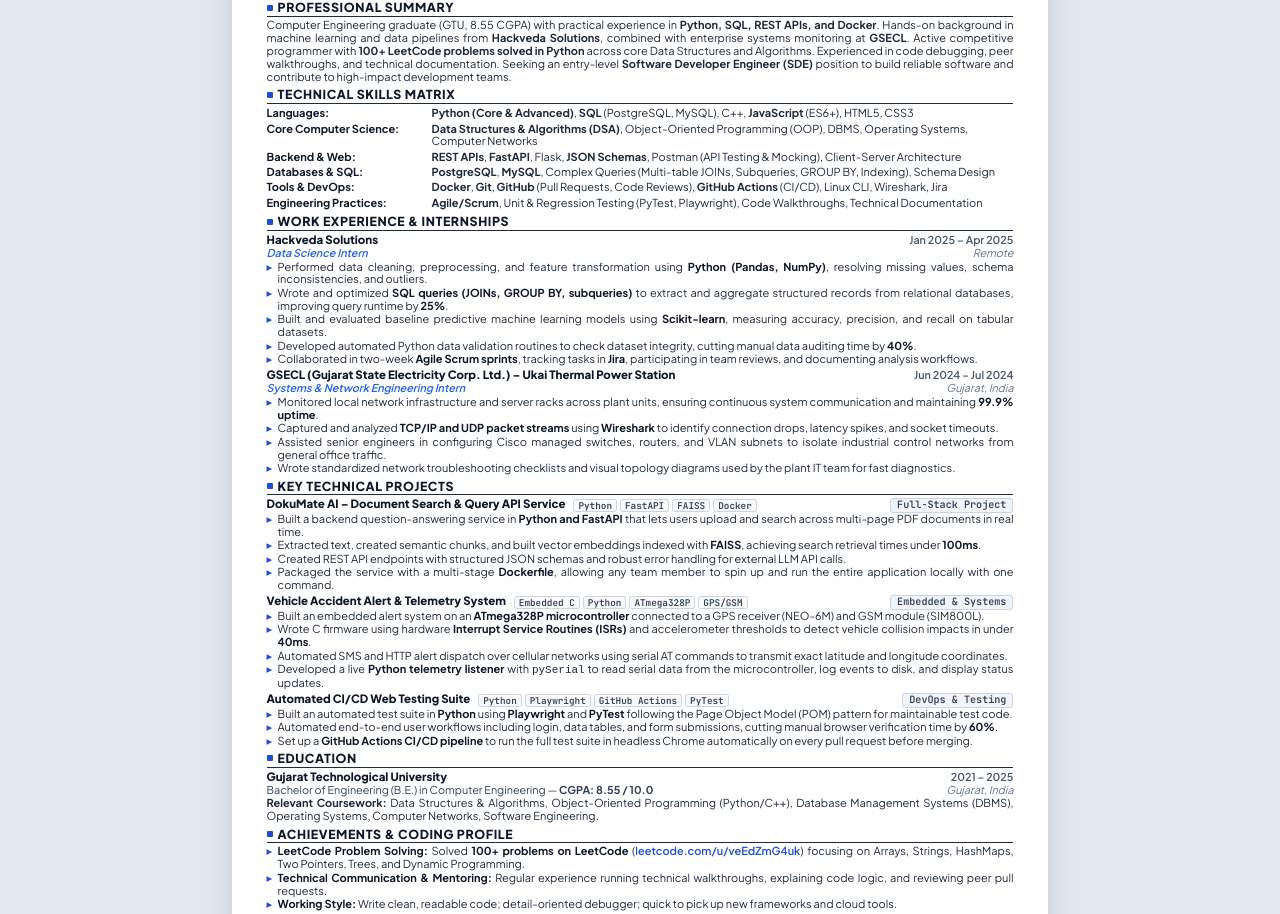
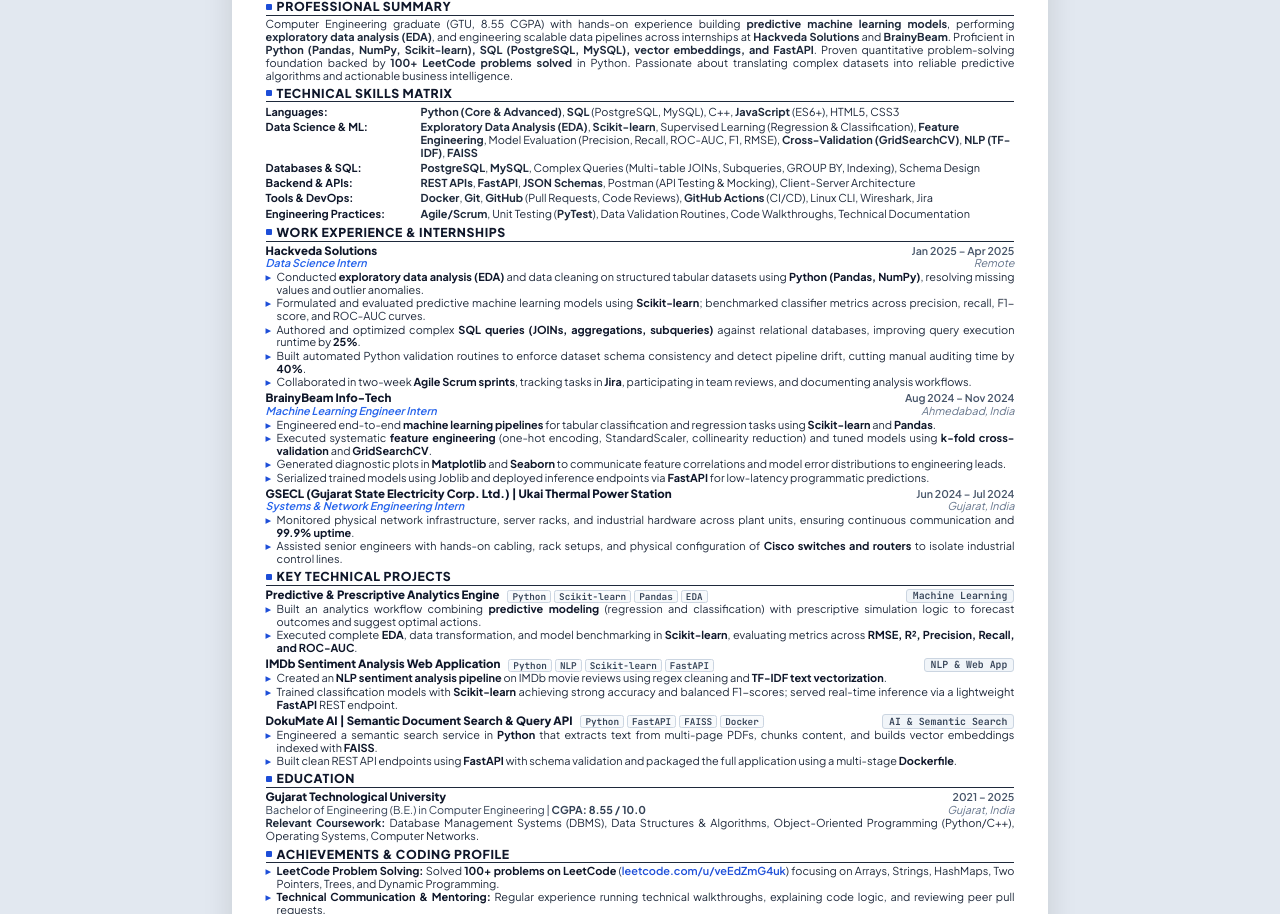
Before and after one commit to dk-ml-dev/milestones, a plain HTML site: page index.html in a window 1280 px wide. Shown: the part 176-1090 px from the top of the page. Drawn offline with Linux system fonts and the light colour scheme; a script that the page names is missing.

Commit message:
Revise resume for AI/ML focus and style adjustments
Updated resume to reflect a shift in focus from Software Developer Engineer to AI/ML Engineer. Adjusted various font sizes and improved content clarity throughout the document.

```diff
--- a/index.html
+++ b/index.html
@@ -3,7 +3,7 @@
 <head>
   <meta charset="UTF-8">
   <meta name="viewport" content="width=device-width, initial-scale=1.0">
-  <title>Deepu Kushwaha - Resume (Software Developer Engineer)</title>
+  <title>Deepu Kushwaha - Resume (AI/ML)</title>
   <link rel="preconnect" href="https://fonts.googleapis.com">
   <link rel="preconnect" href="https://fonts.gstatic.com" crossorigin>
   <link href="https://fonts.googleapis.com/css2?family=Plus+Jakarta+Sans:wght@400;500;600;700;800&family=JetBrains+Mono:wght@500;600&display=swap" rel="stylesheet">
@@ -36,7 +36,7 @@
       color: var(--text-main);
       background-color: #e2e8f0;
       line-height: 1.18;
-      font-size: 8.45pt;
+      font-size: 8.4pt;
       -webkit-font-smoothing: antialiased;
     }
     /* Sticky Print Navigation Bar */
@@ -91,14 +91,14 @@
       max-width: 8.5in;
       margin: 14px auto;
       background: white;
-      padding: 0.25in 0.36in;
+      padding: 0.24in 0.35in;
       box-shadow: 0 8px 30px rgba(0,0,0,0.12);
       border-radius: 6px;
     }
     @media print {
       body {
         background: white;
-        font-size: 8.3pt;
+        font-size: 8.2pt;
       }
       .no-print-bar {
         display: none !important;
@@ -186,7 +186,7 @@
     }
     /* Section Headings */
     .section-title {
-      font-size: 9.3pt;
+      font-size: 9.2pt;
       font-weight: 800;
       text-transform: uppercase;
       letter-spacing: 0.6px;
@@ -208,7 +208,7 @@
       display: inline-block;
     }
     .summary-text {
-      font-size: 8.25pt;
+      font-size: 8.2pt;
       text-align: justify;
       color: var(--text-main);
       line-height: 1.18;
@@ -217,7 +217,7 @@
     .skills-table {
       display: table;
       width: 100%;
-      font-size: 8.25pt;
+      font-size: 8.2pt;
       margin-bottom: 1px;
     }
     .skill-row {
@@ -227,7 +227,7 @@
       display: table-cell;
       font-weight: 700;
       color: var(--primary);
-      width: 165px;
+      width: 155px;
       padding: 1.2px 6px 1.2px 0;
       vertical-align: top;
       white-space: nowrap;
@@ -251,8 +251,16 @@
       font-weight: 750;
       color: var(--primary);
     }
+    .entry-title a {
+      color: var(--primary);
+      text-decoration: none;
+    }
+    .entry-title a:hover {
+      color: var(--accent);
+      text-decoration: underline;
+    }
     .entry-badge {
-      font-size: 7.6pt;
+      font-size: 7.4pt;
       font-weight: 700;
       background: #f1f5f9;
       color: #334155;
@@ -262,7 +270,7 @@
       font-family: 'JetBrains Mono', monospace;
     }
     .entry-date {
-      font-size: 8.1pt;
+      font-size: 8pt;
       font-weight: 600;
       color: #475569;
     }
@@ -308,7 +316,7 @@
       margin-bottom: 1.8px;
     }
     ul.bullet-list li {
-      font-size: 8.25pt;
+      font-size: 8.2pt;
       color: var(--text-main);
       margin-bottom: 0.7px;
       line-height: 1.17;
@@ -334,10 +342,10 @@
 
   <!-- Sticky Visual Control Bar -->
   <div class="no-print-bar">
-    <span class="badge-live">★ Software Developer Engineer (SDE) ★</span>
+
     <button onclick="window.print()">
       <svg width="14" height="14" viewBox="0 0 24 24" fill="none" stroke="currentColor" stroke-width="2" stroke-linecap="round" stroke-linejoin="round"><path d="M6 9V2h12v7M6 18H4a2 2 0 0 1-2-2v-5a2 2 0 0 1 2-2h16a2 2 0 0 1 2 2v5a2 2 0 0 1-2 2h-2"/><path d="M6 14h12v8H6z"/></svg>
-      Print / Save as PDF
+      Download-Resume
     </button>
   </div>
 
@@ -345,7 +353,7 @@
     <!-- Header -->
     <header class="header">
       <h1 class="candidate-name">DEEPU KUSHWAHA</h1>
-      <div class="candidate-title">Software Developer Engineer</div>
+      <div class="candidate-title">AI/ML Engineer</div>
       <div class="contact-info">
         <a class="contact-item" href="tel:+919898066408" title="Call Deepu">
           <svg class="contact-icon" viewBox="0 0 24 24"><path d="M6.62 10.79a15.05 15.05 0 006.59 6.59l2.2-2.2a1 1 0 011.02-.24 11.72 11.72 0 003.68.59 1 1 0 011 1V20a1 1 0 01-1 1A17 17 0 013 4a1 1 0 011-1h3.5a1 1 0 011 1 11.72 11.72 0 00.59 3.68 1 1 0 01-.24 1.02l-2.23 2.09z"/></svg>
@@ -377,7 +385,7 @@
     <!-- Professional Summary -->
     <div class="section-title">Professional Summary</div>
     <div class="summary-text">
-      Computer Engineering graduate (GTU, 8.55 CGPA) with practical experience in <strong>Python, SQL, REST APIs, and Docker</strong>. Hands-on background in machine learning and data pipelines from <strong>Hackveda Solutions</strong>, combined with enterprise systems monitoring at <strong>GSECL</strong>. Active competitive programmer with <strong>100+ LeetCode problems solved in Python</strong> across core Data Structures and Algorithms. Experienced in code debugging, peer walkthroughs, and technical documentation. Seeking an entry-level <strong>Software Developer Engineer (SDE)</strong> position to build reliable software and contribute to high-impact development teams.
+      Computer Engineering graduate (GTU, 8.55 CGPA) with hands-on experience building <strong>predictive machine learning models</strong>, performing <strong>exploratory data analysis (EDA)</strong>, and engineering scalable data pipelines across internships at <strong>Hackveda Solutions</strong> and <strong>BrainyBeam</strong>. Proficient in <strong>Python (Pandas, NumPy, Scikit-learn), SQL (PostgreSQL, MySQL), vector embeddings, and FastAPI</strong>. Proven quantitative problem-solving foundation backed by <strong>100+ LeetCode problems solved</strong> in Python. Passionate about translating complex datasets into reliable predictive algorithms and actionable business intelligence.
     </div>
 
     <!-- Technical Skills Matrix -->
@@ -388,16 +396,16 @@
         <div class="skill-desc"><strong>Python (Core &amp; Advanced)</strong>, <strong>SQL</strong> (PostgreSQL, MySQL), C++, <strong>JavaScript</strong> (ES6+), HTML5, CSS3</div>
       </div>
       <div class="skill-row">
-        <div class="skill-cat">Core Computer Science:</div>
-        <div class="skill-desc"><strong>Data Structures &amp; Algorithms (DSA)</strong>, Object-Oriented Programming (OOP), DBMS, Operating Systems, Computer Networks</div>
-      </div>
-      <div class="skill-row">
-        <div class="skill-cat">Backend &amp; Web:</div>
-        <div class="skill-desc"><strong>REST APIs</strong>, <strong>FastAPI</strong>, Flask, <strong>JSON Schemas</strong>, Postman (API Testing &amp; Mocking), Client-Server Architecture</div>
+        <div class="skill-cat">Data Science &amp; ML:</div>
+        <div class="skill-desc"><strong>Exploratory Data Analysis (EDA)</strong>, <strong>Scikit-learn</strong>, Supervised Learning (Regression &amp; Classification), <strong>Feature Engineering</strong>, Model Evaluation (Precision, Recall, ROC-AUC, F1, RMSE), <strong>Cross-Validation (GridSearchCV)</strong>, <strong>NLP (TF-IDF)</strong>, <strong>FAISS</strong></div>
       </div>
       <div class="skill-row">
         <div class="skill-cat">Databases &amp; SQL:</div>
         <div class="skill-desc"><strong>PostgreSQL</strong>, <strong>MySQL</strong>, Complex Queries (Multi-table JOINs, Subqueries, GROUP BY, Indexing), Schema Design</div>
+      </div>
+      <div class="skill-row">
+        <div class="skill-cat">Backend &amp; APIs:</div>
+        <div class="skill-desc"><strong>REST APIs</strong>, <strong>FastAPI</strong>, <strong>JSON Schemas</strong>, Postman (API Testing &amp; Mocking), Client-Server Architecture</div>
       </div>
       <div class="skill-row">
         <div class="skill-cat">Tools &amp; DevOps:</div>
@@ -405,7 +413,7 @@
       </div>
       <div class="skill-row">
         <div class="skill-cat">Engineering Practices:</div>
-        <div class="skill-desc"><strong>Agile/Scrum</strong>, Unit &amp; Regression Testing (PyTest, Playwright), Code Walkthroughs, Technical Documentation</div>
+        <div class="skill-desc"><strong>Agile/Scrum</strong>, Unit Testing (<strong>PyTest</strong>), Data Validation Routines, Code Walkthroughs, Technical Documentation</div>
       </div>
     </div>
 
@@ -421,15 +429,30 @@
       <span class="entry-loc">Remote</span>
     </div>
     <ul class="bullet-list">
-      <li>Performed data cleaning, preprocessing, and feature transformation using <strong>Python (Pandas, NumPy)</strong>, resolving missing values, schema inconsistencies, and outliers.</li>
-      <li>Wrote and optimized <strong>SQL queries (JOINs, GROUP BY, subqueries)</strong> to extract and aggregate structured records from relational databases, improving query runtime by <strong>25%</strong>.</li>
-      <li>Built and evaluated baseline predictive machine learning models using <strong>Scikit-learn</strong>, measuring accuracy, precision, and recall on tabular datasets.</li>
-      <li>Developed automated Python data validation routines to check dataset integrity, cutting manual data auditing time by <strong>40%</strong>.</li>
+      <li>Conducted <strong>exploratory data analysis (EDA)</strong> and data cleaning on structured tabular datasets using <strong>Python (Pandas, NumPy)</strong>, resolving missing values and outlier anomalies.</li>
+      <li>Formulated and evaluated predictive machine learning models using <strong>Scikit-learn</strong>; benchmarked classifier metrics across precision, recall, F1-score, and ROC-AUC curves.</li>
+      <li>Authored and optimized complex <strong>SQL queries (JOINs, aggregations, subqueries)</strong> against relational databases, improving query execution runtime by <strong>25%</strong>.</li>
+      <li>Built automated Python validation routines to enforce dataset schema consistency and detect pipeline drift, cutting manual auditing time by <strong>40%</strong>.</li>
       <li>Collaborated in two-week <strong>Agile Scrum sprints</strong>, tracking tasks in <strong>Jira</strong>, participating in team reviews, and documenting analysis workflows.</li>
     </ul>
 
     <div class="entry-header">
-      <span class="entry-title">GSECL (Gujarat State Electricity Corp. Ltd.) – Ukai Thermal Power Station</span>
+      <span class="entry-title">BrainyBeam Info-Tech</span>
+      <span class="entry-date">Aug 2024 – Nov 2024</span>
+    </div>
+    <div class="entry-subheader">
+      <span class="entry-role">Machine Learning Engineer Intern</span>
+      <span class="entry-loc">Ahmedabad, India</span>
+    </div>
+    <ul class="bullet-list">
+      <li>Engineered end-to-end <strong>machine learning pipelines</strong> for tabular classification and regression tasks using <strong>Scikit-learn</strong> and <strong>Pandas</strong>.</li>
+      <li>Executed systematic <strong>feature engineering</strong> (one-hot encoding, StandardScaler, collinearity reduction) and tuned models using <strong>k-fold cross-validation</strong> and <strong>GridSearchCV</strong>.</li>
+      <li>Generated diagnostic plots in <strong>Matplotlib</strong> and <strong>Seaborn</strong> to communicate feature correlations and model error distributions to engineering leads.</li>
+      <li>Serialized trained models using Joblib and deployed inference endpoints via <strong>FastAPI</strong> for low-latency programmatic predictions.</li>
+    </ul>
+
+    <div class="entry-header">
+      <span class="entry-title">GSECL (Gujarat State Electricity Corp. Ltd.) | Ukai Thermal Power Station</span>
       <span class="entry-date">Jun 2024 – Jul 2024</span>
     </div>
     <div class="entry-subheader">
@@ -437,10 +460,8 @@
       <span class="entry-loc">Gujarat, India</span>
     </div>
     <ul class="bullet-list">
-      <li>Monitored local network infrastructure and server racks across plant units, ensuring continuous system communication and maintaining <strong>99.9% uptime</strong>.</li>
-      <li>Captured and analyzed <strong>TCP/IP and UDP packet streams</strong> using <strong>Wireshark</strong> to identify connection drops, latency spikes, and socket timeouts.</li>
-      <li>Assisted senior engineers in configuring Cisco managed switches, routers, and VLAN subnets to isolate industrial control networks from general office traffic.</li>
-      <li>Wrote standardized network troubleshooting checklists and visual topology diagrams used by the plant IT team for fast diagnostics.</li>
+      <li>Monitored physical network infrastructure, server racks, and industrial hardware across plant units, ensuring continuous communication and <strong>99.9% uptime</strong>.</li>
+      <li>Assisted senior engineers with hands-on cabling, rack setups, and physical configuration of <strong>Cisco switches and routers</strong> to isolate industrial control lines.</li>
     </ul>
 
     <!-- Key Technical Projects -->
@@ -448,49 +469,44 @@
 
     <div class="entry-header">
       <span>
-        <span class="entry-title">DokuMate AI – Document Search &amp; Query API Service</span>
+        <span class="entry-title"><a href="https://github.com/dk-ml-dev/predictive-prescriptive-analytics" target="_blank" rel="noopener noreferrer">Predictive &amp; Prescriptive Analytics Engine</a></span>
+        <span class="project-tech-bar">
+          <span class="tech-tag">Python</span><span class="tech-tag">Scikit-learn</span><span class="tech-tag">Pandas</span><span class="tech-tag">EDA</span>
+        </span>
+      </span>
+      <span class="entry-badge">Machine Learning</span>
+    </div>
+    <ul class="bullet-list">
+      <li>Built an analytics workflow combining <strong>predictive modeling</strong> (regression and classification) with prescriptive simulation logic to forecast outcomes and suggest optimal actions.</li>
+      <li>Executed complete <strong>EDA</strong>, data transformation, and model benchmarking in <strong>Scikit-learn</strong>, evaluating metrics across <strong>RMSE, R², Precision, Recall, and ROC-AUC</strong>.</li>
+    </ul>
+
+    <div class="entry-header">
+      <span>
+        <span class="entry-title"><a href="https://github.com/dk-ml-dev/imdb-sentiment-app" target="_blank" rel="noopener noreferrer">IMDb Sentiment Analysis Web Application</a></span>
+        <span class="project-tech-bar">
+          <span class="tech-tag">Python</span><span class="tech-tag">NLP</span><span class="tech-tag">Scikit-learn</span><span class="tech-tag">FastAPI</span>
+        </span>
+      </span>
+      <span class="entry-badge">NLP &amp; Web App</span>
+    </div>
+    <ul class="bullet-list">
+      <li>Created an <strong>NLP sentiment analysis pipeline</strong> on IMDb movie reviews using regex cleaning and <strong>TF-IDF text vectorization</strong>.</li>
+      <li>Trained classification models with <strong>Scikit-learn</strong> achieving strong accuracy and balanced F1-scores; served real-time inference via a lightweight <strong>FastAPI</strong> REST endpoint.</li>
+    </ul>
+
+    <div class="entry-header">
+      <span>
+        <span class="entry-title"><a href="https://github.com/dk-ml-dev/DokuMate-AI" target="_blank" rel="noopener noreferrer">DokuMate AI | Semantic Document Search &amp; Query API</a></span>
         <span class="project-tech-bar">
           <span class="tech-tag">Python</span><span class="tech-tag">FastAPI</span><span class="tech-tag">FAISS</span><span class="tech-tag">Docker</span>
         </span>
       </span>
-      <span class="entry-badge">Full-Stack Project</span>
+      <span class="entry-badge">AI &amp; Semantic Search</span>
     </div>
     <ul class="bullet-list">
-      <li>Built a backend question-answering service in <strong>Python and FastAPI</strong> that lets users upload and search across multi-page PDF documents in real time.</li>
-      <li>Extracted text, created semantic chunks, and built vector embeddings indexed with <strong>FAISS</strong>, achieving search retrieval times under <strong>100ms</strong>.</li>
-      <li>Created REST API endpoints with structured JSON schemas and robust error handling for external LLM API calls.</li>
-      <li>Packaged the service with a multi-stage <strong>Dockerfile</strong>, allowing any team member to spin up and run the entire application locally with one command.</li>
-    </ul>
-
-    <div class="entry-header">
-      <span>
-        <span class="entry-title">Vehicle Accident Alert &amp; Telemetry System</span>
-        <span class="project-tech-bar">
-          <span class="tech-tag">Embedded C</span><span class="tech-tag">Python</span><span class="tech-tag">ATmega328P</span><span class="tech-tag">GPS/GSM</span>
-        </span>
-      </span>
-      <span class="entry-badge">Embedded &amp; Systems</span>
-    </div>
-    <ul class="bullet-list">
-      <li>Built an embedded alert system on an <strong>ATmega328P microcontroller</strong> connected to a GPS receiver (NEO-6M) and GSM module (SIM800L).</li>
-      <li>Wrote C firmware using hardware <strong>Interrupt Service Routines (ISRs)</strong> and accelerometer thresholds to detect vehicle collision impacts in under <strong>40ms</strong>.</li>
-      <li>Automated SMS and HTTP alert dispatch over cellular networks using serial AT commands to transmit exact latitude and longitude coordinates.</li>
-      <li>Developed a live <strong>Python telemetry listener</strong> with <code>pySerial</code> to read serial data from the microcontroller, log events to disk, and display status updates.</li>
-    </ul>
-
-    <div class="entry-header">
-      <span>
-        <span class="entry-title">Automated CI/CD Web Testing Suite</span>
-        <span class="project-tech-bar">
-          <span class="tech-tag">Python</span><span class="tech-tag">Playwright</span><span class="tech-tag">GitHub Actions</span><span class="tech-tag">PyTest</span>
-        </span>
-      </span>
-      <span class="entry-badge">DevOps &amp; Testing</span>
-    </div>
-    <ul class="bullet-list">
-      <li>Built an automated test suite in <strong>Python</strong> using <strong>Playwright</strong> and <strong>PyTest</strong> following the Page Object Model (POM) pattern for maintainable test code.</li>
-      <li>Automated end-to-end user workflows including login, data tables, and form submissions, cutting manual browser verification time by <strong>60%</strong>.</li>
-      <li>Set up a <strong>GitHub Actions CI/CD pipeline</strong> to run the full test suite in headless Chrome automatically on every pull request before merging.</li>
+      <li>Engineered a semantic search service in <strong>Python</strong> that extracts text from multi-page PDFs, chunks content, and builds vector embeddings indexed with <strong>FAISS</strong>.</li>
+      <li>Built clean REST API endpoints using <strong>FastAPI</strong> with schema validation and packaged the full application using a multi-stage <strong>Dockerfile</strong>.</li>
     </ul>
 
     <!-- Education -->
@@ -500,11 +516,11 @@
       <span class="entry-date">2021 – 2025</span>
     </div>
     <div class="entry-subheader">
-      <span>Bachelor of Engineering (B.E.) in Computer Engineering — <strong>CGPA: 8.55 / 10.0</strong></span>
+      <span>Bachelor of Engineering (B.E.) in Computer Engineering | <strong>CGPA: 8.55 / 10.0</strong></span>
       <span class="entry-loc">Gujarat, India</span>
     </div>
     <div class="summary-text" style="margin-top: 1px;">
-      <strong>Relevant Coursework:</strong> Data Structures &amp; Algorithms, Object-Oriented Programming (Python/C++), Database Management Systems (DBMS), Operating Systems, Computer Networks, Software Engineering.
+      <strong>Relevant Coursework:</strong> Database Management Systems (DBMS), Data Structures &amp; Algorithms, Object-Oriented Programming (Python/C++), Operating Systems, Computer Networks.
     </div>
 
     <!-- Achievements & Technical Competencies -->
```
